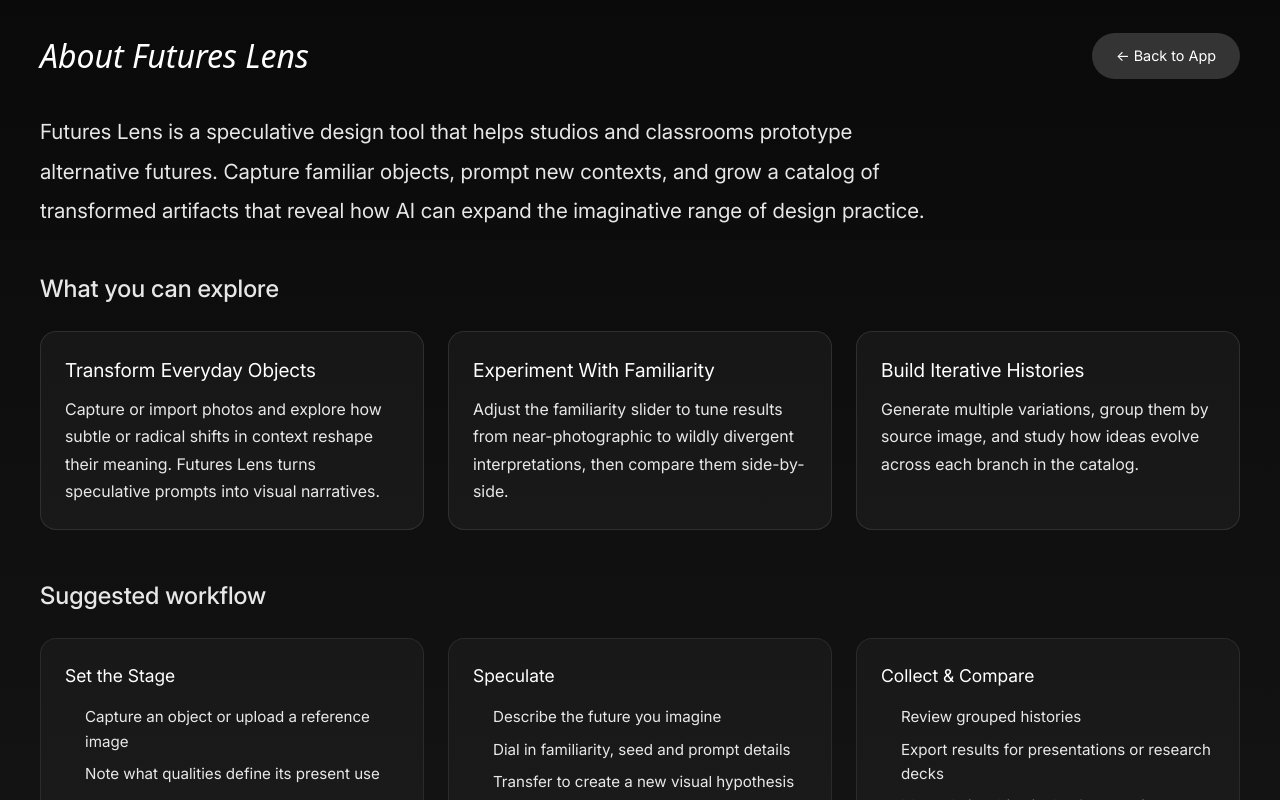
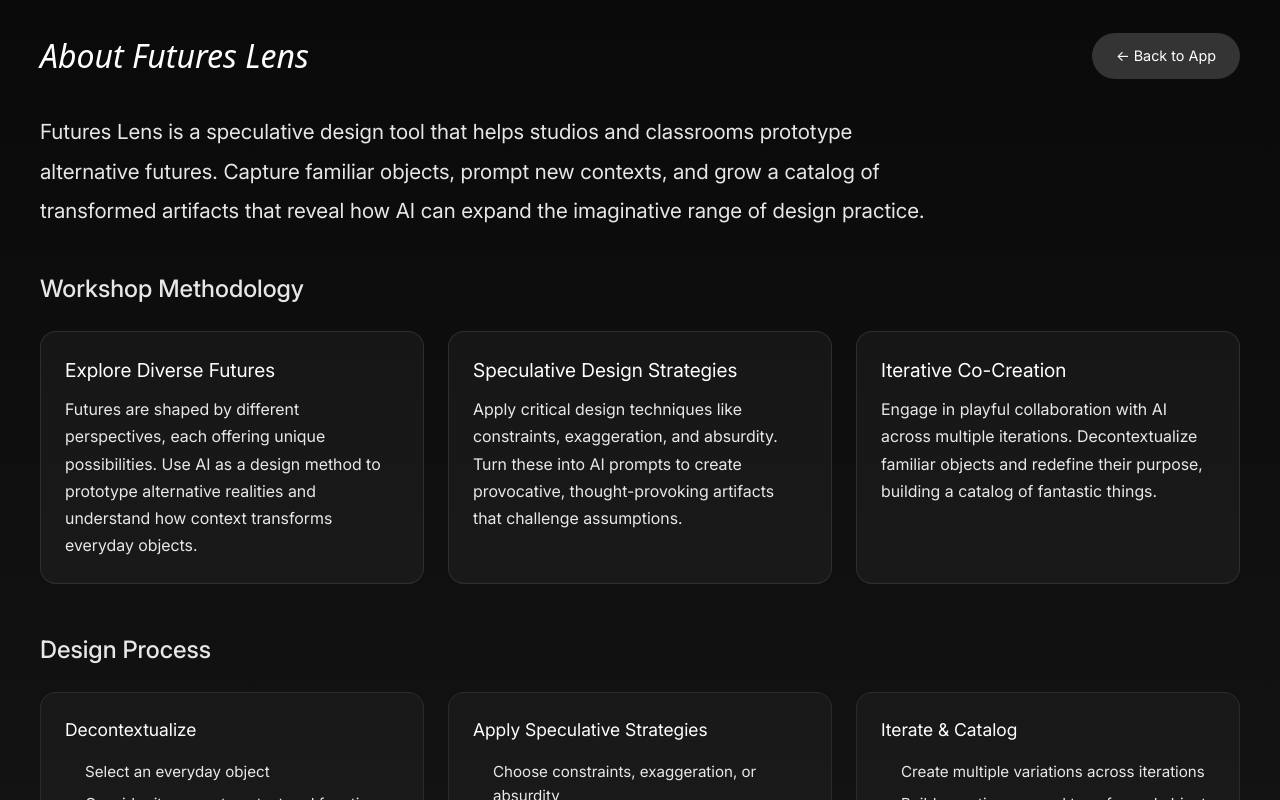
Before and after one commit to hfg-gmuend/lens.aid-lab.hfg-gmuend.de, a SvelteKit app in the folder frontend/: page /about in a window 1280 px wide. Shown: the top 800 px of the page. Built offline with nearby package versions, Linux system fonts and the light colour scheme.

Commit message:
Revise capabilities and workflow titles and descriptions for clarity and engagement

```diff
--- a/frontend/src/routes/about/+page.svelte
+++ b/frontend/src/routes/about/+page.svelte
@@ -3,34 +3,34 @@
 
 	const capabilities = [
 		{
-			title: 'Transform Everyday Objects',
+			title: 'Explore Diverse Futures',
 			description:
-				'Capture or import photos and explore how subtle or radical shifts in context reshape their meaning. Futures Lens turns speculative prompts into visual narratives.'
+				'Futures are shaped by different perspectives, each offering unique possibilities. Use AI as a design method to prototype alternative realities and understand how context transforms everyday objects.'
 		},
 		{
-			title: 'Experiment With Familiarity',
+			title: 'Speculative Design Strategies',
 			description:
-				'Adjust the familiarity slider to tune results from near-photographic to wildly divergent interpretations, then compare them side-by-side.'
+				'Apply critical design techniques like constraints, exaggeration, and absurdity. Turn these into AI prompts to create provocative, thought-provoking artifacts that challenge assumptions.'
 		},
 		{
-			title: 'Build Iterative Histories',
+			title: 'Iterative Co-Creation',
 			description:
-				'Generate multiple variations, group them by source image, and study how ideas evolve across each branch in the catalog.'
+				'Engage in playful collaboration with AI across multiple iterations. Decontextualize familiar objects and redefine their purpose, building a catalog of fantastic things.'
 		}
 	];
 
 	const workflow = [
 		{
-			title: 'Set the Stage',
-			steps: ['Capture an object or upload a reference image', 'Note what qualities define its present use']
+			title: 'Decontextualize',
+			steps: ['Select an everyday object', 'Consider its current context and function', 'Imagine removing it from familiar surroundings']
 		},
 		{
-			title: 'Speculate',
-			steps: ['Describe the future you imagine', 'Dial in familiarity, seed and prompt details', 'Transfer to create a new visual hypothesis']
+			title: 'Apply Speculative Strategies',
+			steps: ['Choose constraints, exaggeration, or absurdity', 'Craft prompts that challenge assumptions', 'Use AI to generate speculative interpretations']
 		},
 		{
-			title: 'Collect & Compare',
-			steps: ['Review grouped histories', 'Export results for presentations or research decks', 'Map relationships in the Canvas view']
+			title: 'Iterate & Catalog',
+			steps: ['Create multiple variations across iterations', 'Build narratives around transformed objects', 'Curate your catalog of fantastic things']
 		}
 	];
 
@@ -63,7 +63,7 @@
 	</section>
 
 	<section class="section">
-		<h2 class="section-title">What you can explore</h2>
+		<h2 class="section-title">Workshop Methodology</h2>
 		<div class="card-grid">
 			{#each capabilities as capability}
 				<article class="card">
@@ -75,7 +75,7 @@
 	</section>
 
 	<section class="section">
-		<h2 class="section-title">Suggested workflow</h2>
+		<h2 class="section-title">Design Process</h2>
 		<div class="workflow-grid">
 			{#each workflow as block}
 				<div class="workflow-card">
```
